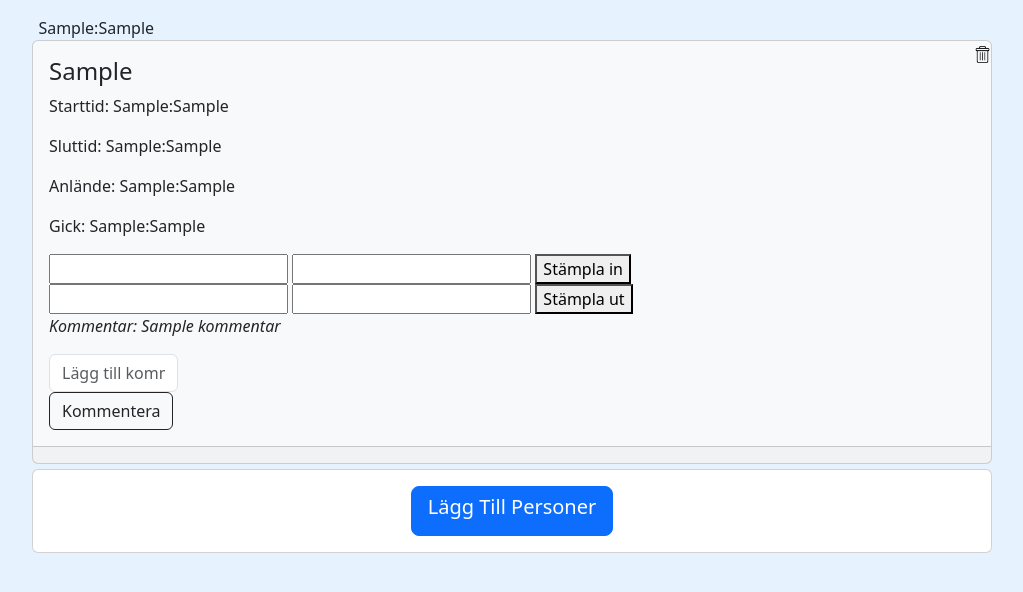
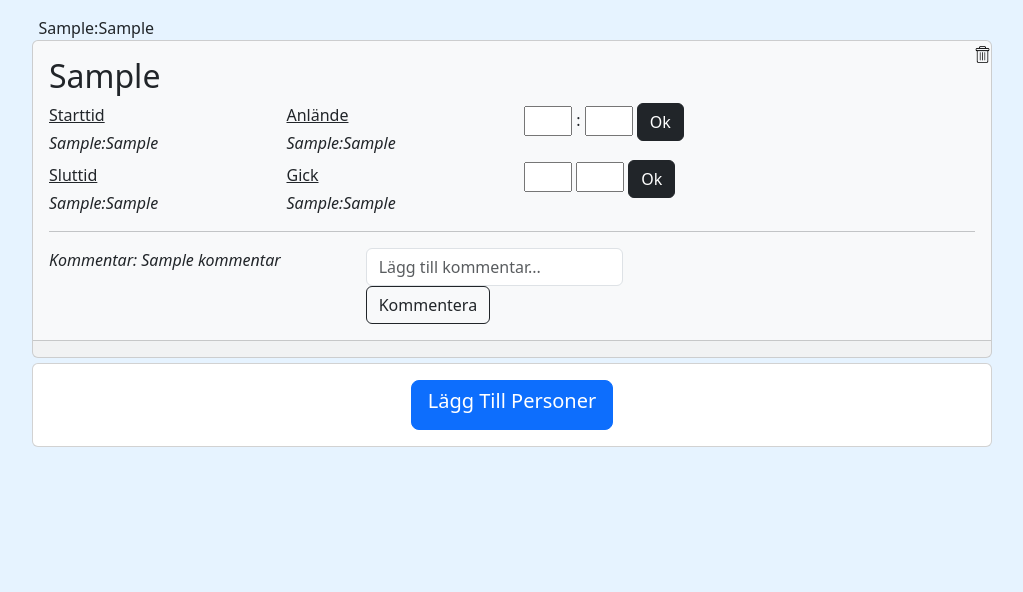
Before and after one commit to pythonjohannes/Stadion, a Flask app: template templates/pass.html in a window 1280 px wide; the page is wider, and only the part inside the window is pictured. Shown: the part 56-648 px from the top of that part, without its empty margins (128-1151 px from the left). Run offline with Flask 3, Linux system fonts and the light colour scheme; the template is opened without the code that fills it: most values are stand-ins (such as "Sample title", 1, 10 or a date in 2020); some libraries are stand-ins or nearby versions.

Commit message:
update page layout

```diff
--- a/main.py
+++ b/main.py
@@ -119,11 +119,11 @@ def delete(id, passets_namn):
 def addcomment():
      personens_id = request.form["personens_id"]
      kommentar = request.form["kommentar"]
-     passets_namn = request.form["passets_namn"]
      personen = Johannes.query.get_or_404(personens_id)
-     personen.kommentar = kommentar
+     personen.kommentar += kommentar
      db.session.commit()
      flash("Kommentaren har lagts till")
+     passets_namn = request.form["passets_namn"]
      return redirect(url_for("arbetspass", passet=passets_namn))
 
 @app.route("/stämpla_in/<id>", methods=["POST", "GET"])
--- a/templates/pass.html
+++ b/templates/pass.html
@@ -3,7 +3,7 @@
 <!DOCTYPE html>
 <html lang="en">
 <head>
-    <meta charset="UTF-8">
+    <meta charset="UTF-8" name="viewport" content="width=device-width,initial-scale=1,maximum-scale=1,user-scalable=no"/>
     <title>{{specifika_pass[0][0].passets_namn}}</title>
     <link href="https://cdn.jsdelivr.net/npm/bootstrap@5.3.0/dist/css/bootstrap.min.css" rel="stylesheet" integrity="sha384-9ndCyUaIbzAi2FUVXJi0CjmCapSmO7SnpJef0486qhLnuZ2cdeRhO02iuK6FUUVM" crossorigin="anonymous">
     <script src="https://code.jquery.com/jquery-3.7.0.min.js" integrity="sha256-2Pmvv0kuTBOenSvLm6bvfBSSHrUJ+3A7x6P5Ebd07/g=" crossorigin="anonymous"></script>
@@ -64,40 +64,61 @@
                 <div class="card w-75 mx-auto card_påbörjat">
                     {% endif %}
 
-
+<!-- Personernas kort -->
   <div class="card-body">
-    <h4 class="card-title">{{passet.arbetarens_namn}}</h4>
-    <p class="card-text">Starttid: {{passet.starttid_timme}}:{{passet.starttid_minut}}</p>
-      <p class="card-text">Sluttid:    {{passet.sluttid_timme}}:{{passet.sluttid_minut}}</p>
-      <p class="card-text">Anlände: {{passet.instämplad_timme}}{% if passet.instämplad_timme %}:{% endif %}{{passet.instämplad_minut}}</p>
-      <p class="card-text">Gick:    {{passet.utstämplad_timme}}{% if passet.utstämplad_minut %}:{% endif %}{{passet.utstämplad_minut}}</p>
+    <h2 class="card-title">{{passet.arbetarens_namn}}</h2>
+      <div class="row">
+          <div class="col-3">
+              <p class="card-text mb-1"><u>Starttid</u></p>
+              <em>{{passet.starttid_timme}}:{{passet.starttid_minut}}</em>
+              <p class="card-text mt-2 mb-1"><u>Sluttid</u></p>
+              <em>{{passet.sluttid_timme}}:{{passet.sluttid_minut}}</em>
+          </div>
+          <div class="col-3">
+              <p class="card-text mb-1"><u>Anlände</u></p>
+                  <em>{% if passet.instämplad_timme %}{{passet.instämplad_timme}}:{{passet.instämplad_minut}}{%else%}
+                      <p>   </p>{% endif %}</em>
+              <p class="card-text mt-2 mb-1"><u>Gick</u></p>
+                    <em>{% if passet.utstämplad_minut %}{{passet.utstämplad_timme}}:{{passet.utstämplad_minut}}{% endif %}</em>
+          </div>
 
           <!--Stämpla in -->
+          <div class="col-6">
               <div class="form">
                   <form method="POST", action={{url_for("stämpla_in", id=passet.id)}}>
-              <input type="number" name="timme" value={{passet.starttid_timme}}>
-              <input type="number" name="minut" value={{passet.starttid_minut}}>
+                      <input class="mb-4" style='width:3em' type="number" name="timme" value={{passet.starttid_timme}}> :
+                      <input style='width:3em' type="number" name="minut" value={{passet.starttid_minut}}>
                       <input type="hidden" name="passets_namn" value={{passet.passets_namn}}>
-              <button type="submit">Stämpla in</button>
+                      <button class="btn btn-dark" type="submit">Ok</button>
                   </form>
               </div>
-      <!--Stämpla ut -->
               <div class="form">
                   <form method="POST", action={{url_for("stämpla_ut", id=passet.id)}}>
-              <input type="number" name="timme" value={{passet.sluttid_timme}}>
-              <input type="number" name="minut" value={{passet.sluttid_minut}}>
+                      <input style='width:3em' type="number" name="timme" value={{passet.sluttid_timme}}>
+                      <input style='width:3em' type="number" name="minut" value={{passet.sluttid_minut}}>
                       <input type="hidden" name="passets_namn" value={{passet.passets_namn}}>
-              <button type="submit">Stämpla ut</button>
+                      <button class="btn btn-dark" type="submit">Ok</button>
                   </form>
               </div>
+          </div>
+    </div>
 
+
+      <!--Stämpla ut -->
+
+      <hr/>
+      <div class="row">
+          <div class="col-4">
               <p><i>Kommentar:{% if passet.kommentar %}
                   {{ passet.kommentar }}
-      {% endif %}</i></p>
+                  {% endif %}
+              </i></p>
 
+          </div>
+          <div class="col-8">
               <div class="input-group">
                   <form method="POST", action={{url_for("addcomment")}}>
-              <input class="form-control w-50" name="kommentar" type="text" placeholder="Lägg till kommentar..." required>
+                      <input class="form-control" name="kommentar" type="text" placeholder="Lägg till kommentar..." required>
                       <div class="input-group-append">
                           <button class="btn btn-outline-dark kommentar-btn" type="submit"> Kommentera </button>
                       </div>
@@ -105,6 +126,11 @@
               <input type="hidden" name="passets_namn" value={{passet.passets_namn}}>
           </form>
       </div>
+
+          </div>
+      </div>
+
+
       <a href={{url_for("delete", id=passet.id, passets_namn=passet.passets_namn)}} class="color-danger text-right position-absolute top-0 end-0" ><img src="/static/delete.png" width="17"></a>
   </div>
   <div class="card-footer text-muted">
```
Also changed, not shown: instance/all_info-arbetare.db. Lines whose indentation alone changed are shown as unchanged.
